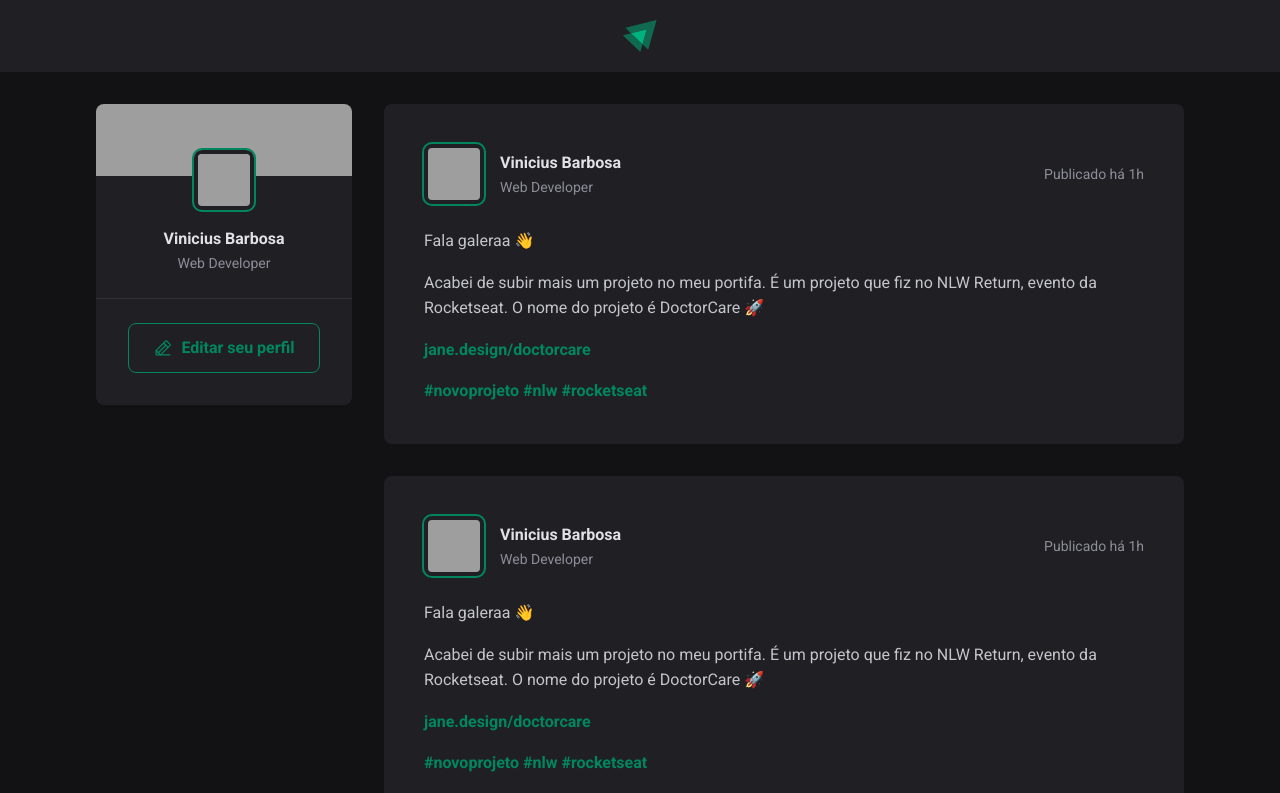
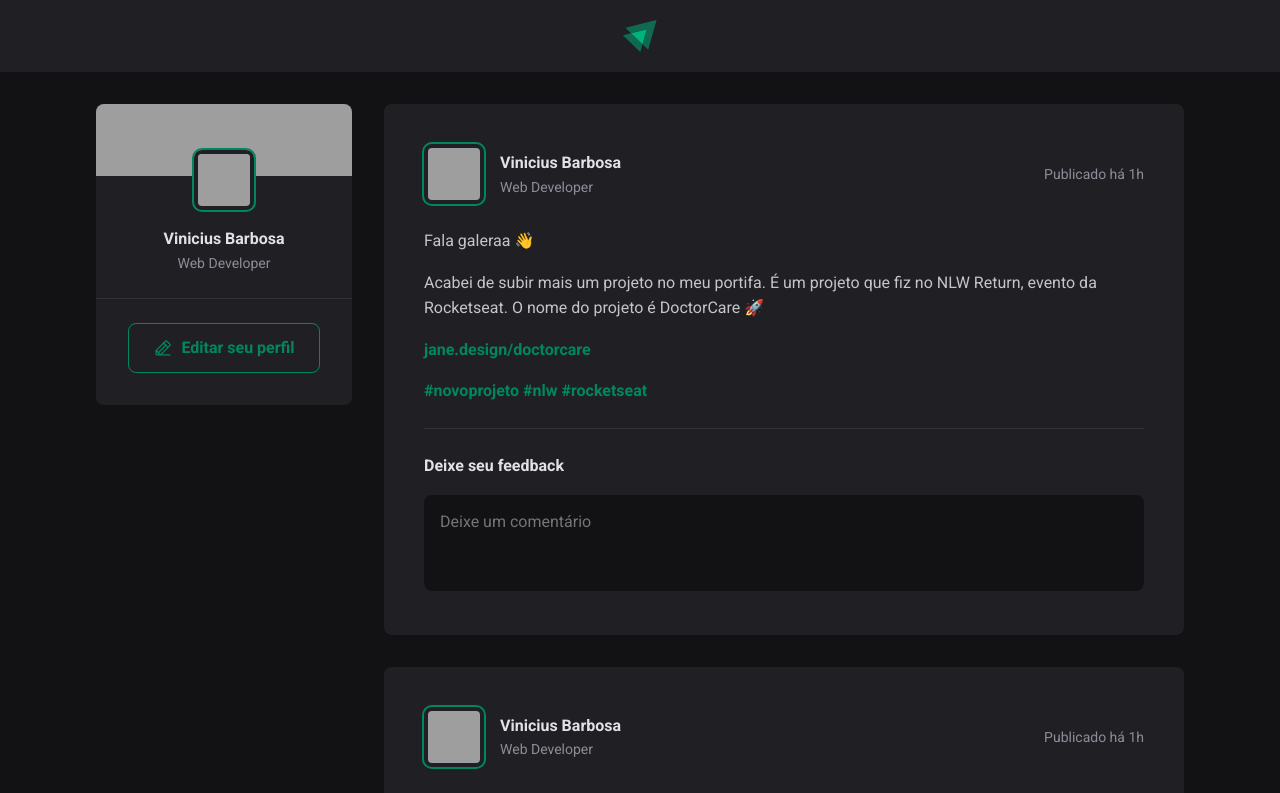
Before and after one commit to viniciusmb17/simple-posts, a React (Vite) app: page / in a window 1280 px wide. Shown: the top 793 px of the page. Built offline with nearby package versions, Linux system fonts and the light colour scheme; grey boxes are pictures that could not be loaded.

Commit message:
Formulário de comentários

```diff
--- a/src/components/Post.jsx
+++ b/src/components/Post.jsx
@@ -29,6 +29,17 @@
           <a href=''>#rocketseat</a>{' '}
         </p>
       </div>
+
+      <form className={styles.commentForm}>
+        <strong>Deixe seu feedback</strong>
+        <textarea
+          placeholder="Deixe um comentário"
+        />
+
+        <footer>
+          <button type="submit">Publicar</button>
+        </footer>
+      </form>
     </article>
   )
 }
--- a/src/components/Post.module.css
+++ b/src/components/Post.module.css
@@ -65,3 +65,55 @@
   color: var(--gray-400);
   line-height: 1.6;
 }
+
+.commentForm {
+  width: 100%;
+  margin-top: 1.5rem;
+  padding-top: 1.5rem;
+  border-top: 1px solid var(--gray-600);
+}
+
+.commentForm > strong {
+  line-height: 1.6;
+  color: var(--gray-100);
+}
+
+.commentForm textarea {
+  width: 100%;
+  background: var(--gray-900);
+  border: 0;
+  resize: none;
+  height: 6rem;
+  padding: 1rem;
+  border-radius: 8px;
+  color: var(--gray-100);
+  line-height: 1.4;
+  margin-top: 1rem;
+}
+
+.commentForm footer {
+  visibility: hidden;
+  max-height: 0;
+}
+
+.commentForm:focus-within footer {
+  visibility: visible;
+  max-height: none;
+}
+
+.commentForm button[type=submit] {
+  padding: 1rem 1.5rem;
+  margin-top: 1rem;
+  border-radius: 8px;
+  border: 0;
+  background: var(--green-500);
+  color: var(--white);
+  font-weight: bold;
+  cursor: pointer;
+
+  transition: background-color 0.1s;
+
+}
+.commentForm button[type=submit]:hover {
+  background: var(--green-300);
+}
--- a/src/global.css
+++ b/src/global.css
@@ -10,6 +10,11 @@
 
   --green-300: #00B37E;
   --green-500: #00875f;
+}
+
+:focus {
+  outline: transparent;
+  box-shadow: 0 0 0 2px var(--green-500);
 }
 
 * {
```
